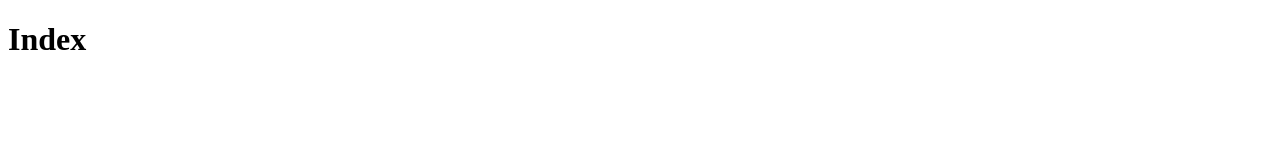
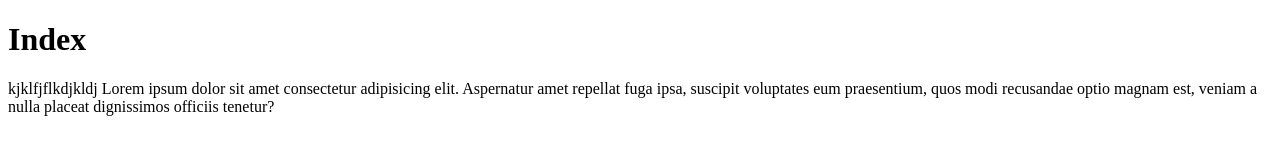
Before and after one commit to usermonika/BCA-, a plain HTML site: page index.html in a window 1280 px wide. Drawn offline with Linux system fonts and the light colour scheme.

Commit message:
add dskd

```diff
--- a/index.html
+++ b/index.html
@@ -1,11 +1,17 @@
 <!DOCTYPE html>
 <html lang="en">
+
 <head>
     <meta charset="UTF-8">
     <meta name="viewport" content="width=device-width, initial-scale=1.0">
     <title>Index</title>
 </head>
+
 <body>
     <h1>Index</h1>
+    <p>kjklfjflkdjkldj Lorem ipsum dolor sit amet consectetur adipisicing elit. Aspernatur amet repellat fuga ipsa,
+        suscipit voluptates eum praesentium, quos modi recusandae optio magnam est, veniam a nulla placeat dignissimos
+        officiis tenetur?</p>
 </body>
+
 </html>
```
